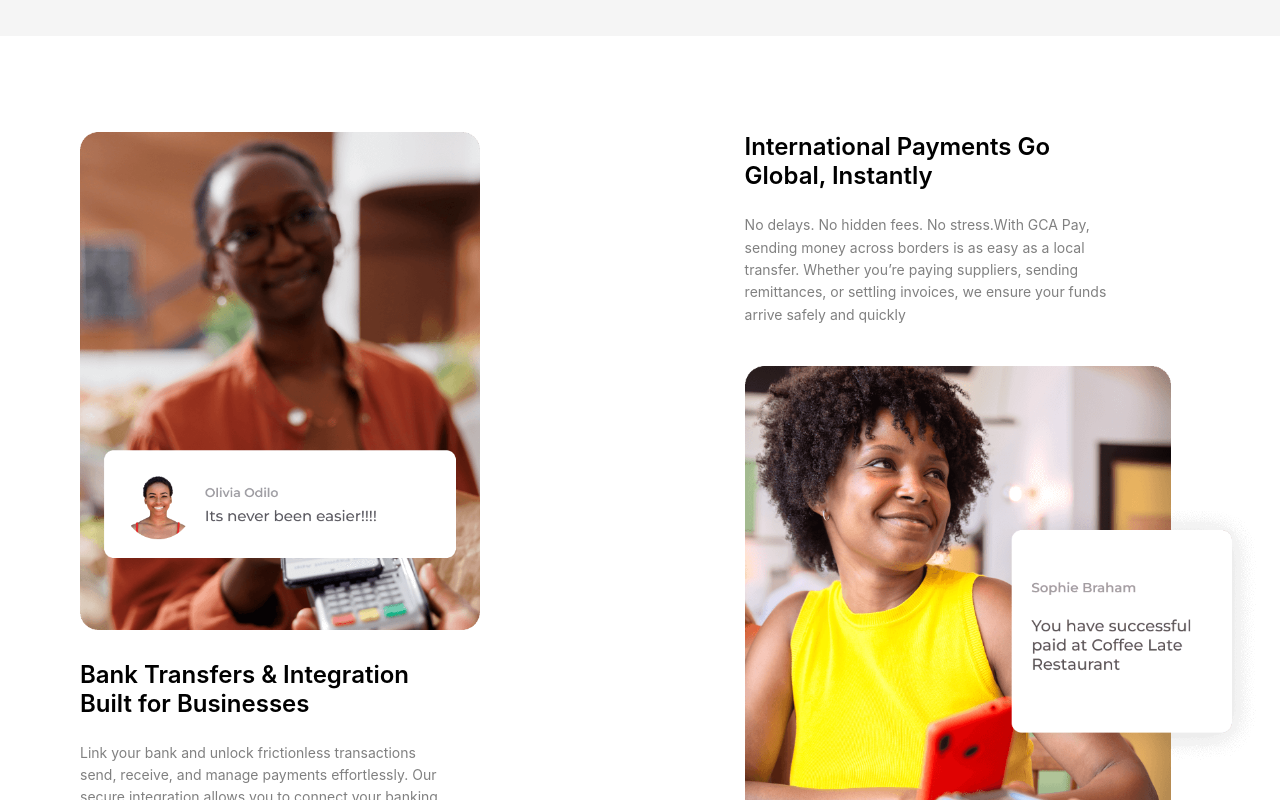
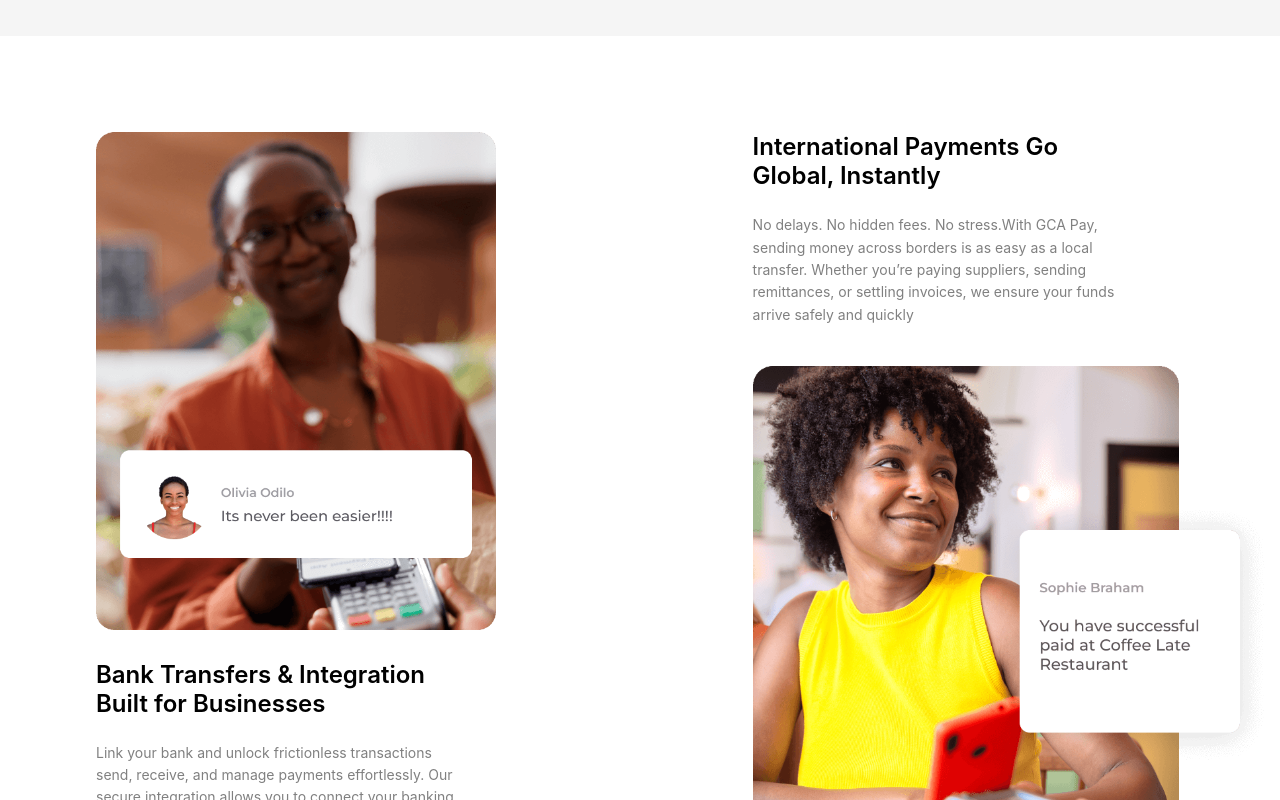
Before and after one commit to dking1234/golden-caven, a React (Create React App) app: page / in a window 1280 px wide. Shown: the part 1820-2620 px from the top of the page. Built offline with nearby package versions, Linux system fonts and the light colour scheme.

Commit message:
Update ServiceDisplay.css
add more left margin

```diff
--- a/src/Components/ServiceDisplay/ServiceDisplay.css
+++ b/src/Components/ServiceDisplay/ServiceDisplay.css
@@ -10,7 +10,7 @@
     display: flex;
     justify-content: space-between;
     align-items: flex-start;
-    margin-left: 5rem;
+    margin-left: 6rem;
     gap: 8rem;
 }
 
```
